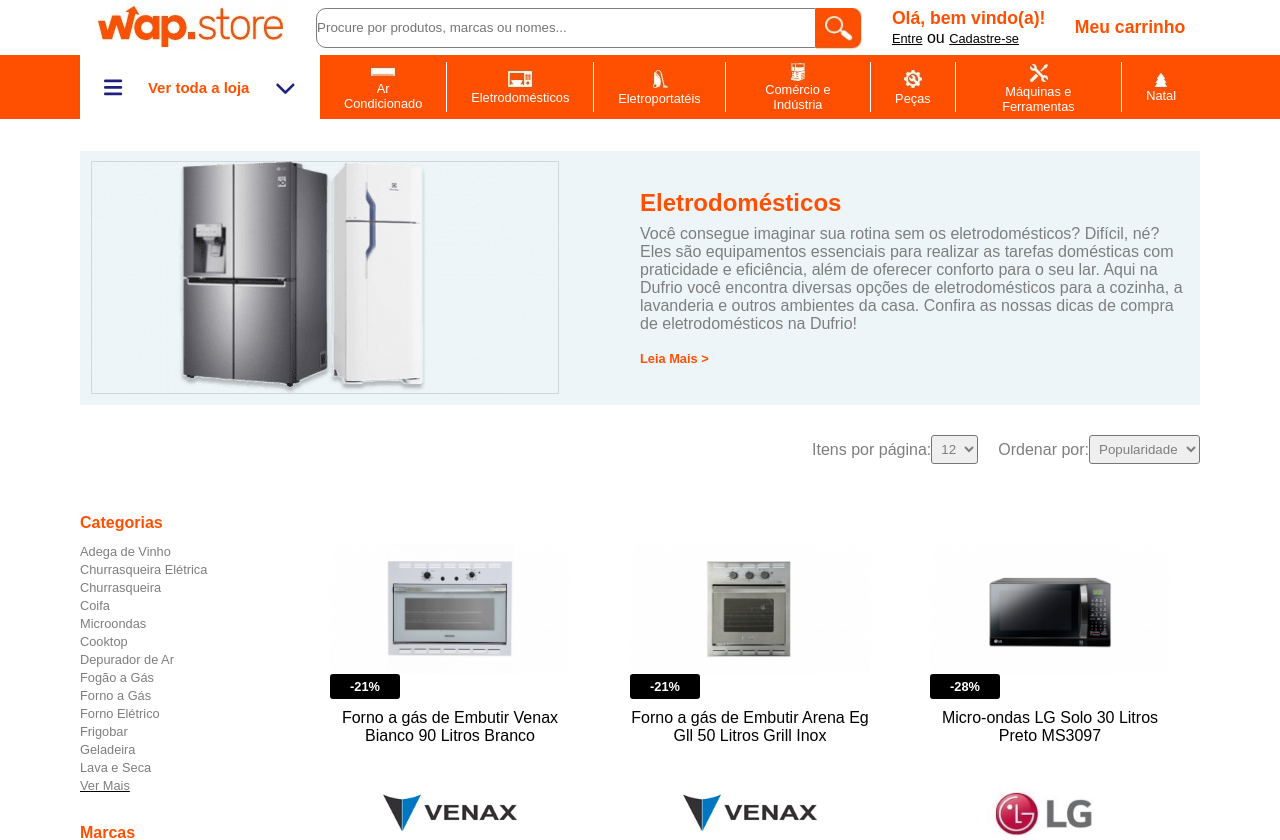
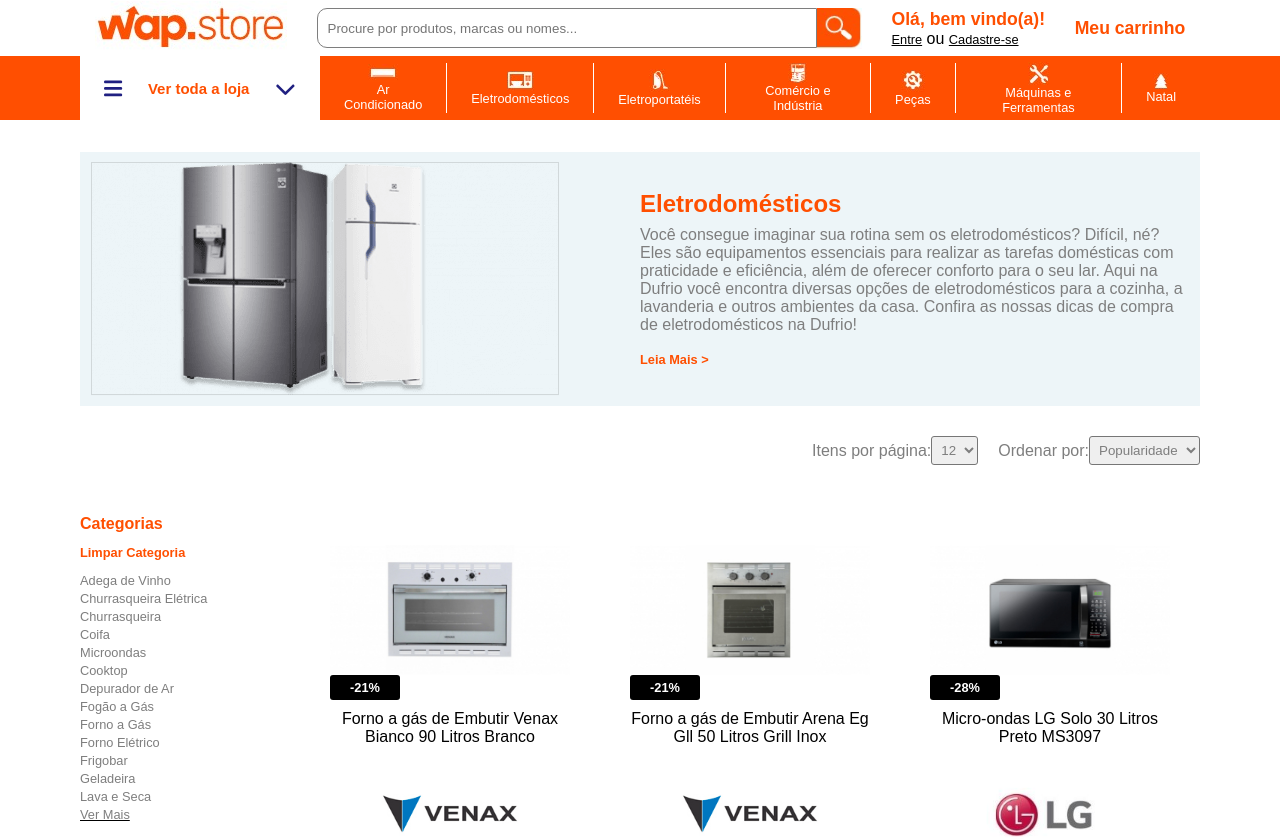
Before and after one commit to drakozz/webart-projeto, a Vue app: page / in a window 1280 px wide. Shown: the top 840 px of the page. Built offline with nearby package versions, Linux system fonts and the light colour scheme.

Commit message:
alteracao final dos filtros

```diff
--- a/src/components/commons/Dropdown.vue
+++ b/src/components/commons/Dropdown.vue
@@ -53,8 +53,8 @@
   padding: 1rem 0;
 }
 
-@media screen and (max-width: 1023px){
-  #dropdownMenuMobile .subMenu ul li{
+@media screen and (max-width: 1023px) {
+  #dropdownMenuMobile .subMenu ul li {
     display: flex;
     justify-content: space-between;
     align-items: center;
@@ -62,7 +62,7 @@
 
   }
 
-  #dropdownMenuMobile .subMenu ul li a{
+  #dropdownMenuMobile .subMenu ul li a {
     color: var(--text-color2);
     font-size: .8rem;
   }
--- a/src/components/commons/Header.vue
+++ b/src/components/commons/Header.vue
@@ -54,10 +54,12 @@
   border: 1px solid var(--text-color2);
   border-radius: 10px 0 0 10px;
   outline: none;
+  padding-left: 10px;
 }
 
 .searchBar img {
-  height: 42px;
+  height: 41px;
+  margin-bottom: 2px;
 }
 
 .searchBar a {
--- a/src/components/commons/LateralOptions.vue
+++ b/src/components/commons/LateralOptions.vue
@@ -3,6 +3,10 @@
     <div class="category">
       <h3>Categorias</h3>
       <ul>
+        <li @click="selectCategory('')" class="limparCategoria">
+          <a href="#">Limpar Categoria</a>
+        </li>
+
         <li @click="selectCategory('1')">
           <a href="#">Adega de Vinho</a>
         </li>
@@ -70,6 +74,7 @@
         <span>
           <a href="#">Ver Mais</a>
         </span>
+
       </ul>
     </div>
 
@@ -166,6 +171,15 @@
   text-decoration: underline;
 }
 
+.category .limparCategoria{
+  margin-bottom: 10px;
+}
+
+.lateralOptions .category .limparCategoria a{
+  color: var(--bg-color);
+  font-weight: bold;
+}
+
 .lateralOptions .priceOptions fieldset {
   margin-bottom: 5px;
   border: none;
--- a/src/components/layouts/Footer.vue
+++ b/src/components/layouts/Footer.vue
@@ -1,6 +1,6 @@
 <template lang="">
   <footer class="footer">
-        <p>2023 - Todos os direitos reservados | TESTE PARA DESENVOLVEDOR ASSISTENTE FRONTEND | CNPJ: 00.000.000/0000-00 BIRIGUI - SP</p>
+        <p>2023 - Todos os direitos reservados | CNPJ: 00.000.000/0000-00 BIRIGUI - SP</p>
         <img src="@/assets/images/logo.jpg" alt="">
       </footer>
 </template>
--- a/src/components/layouts/Topo.vue
+++ b/src/components/layouts/Topo.vue
@@ -39,6 +39,7 @@
 }
 
 @media screen and (max-width: 1023px) {
+
   .topo,
   .navBar {
     display: none
--- a/src/components/mobile/MobileHeader.vue
+++ b/src/components/mobile/MobileHeader.vue
@@ -57,6 +57,7 @@
   border: 1px solid var(--text-color2);
   border-radius: 10px 0 0 10px;
   outline: none;
+  padding-left: 10px;
 }
 
 .mobileSearchBar img {
--- a/src/components/mobile/MobileLateralFilter.vue
+++ b/src/components/mobile/MobileLateralFilter.vue
@@ -9,6 +9,7 @@
       <div class="category">
         <h3>Categorias</h3>
         <select name="" id="" @change="selectCategory">
+          <option value="">Todos</option>
           <option value="1">Adega de Vinho</option>
           <option value="2">Churrasqueira Elétrica</option>
           <option value="3">Churrasqueira</option>
@@ -82,7 +83,7 @@
     openFilter() {
       return this.filterIsOpen = !this.filterIsOpen
     },
-    selectCategory(e){
+    selectCategory(e) {
       this.filterCategory = e.target.value
       this.$emit('categorySelected', this.filterCategory)
     }
```
Also changed, not shown: src/components/layouts/ContentMain.vue (+6 -6 lines).
